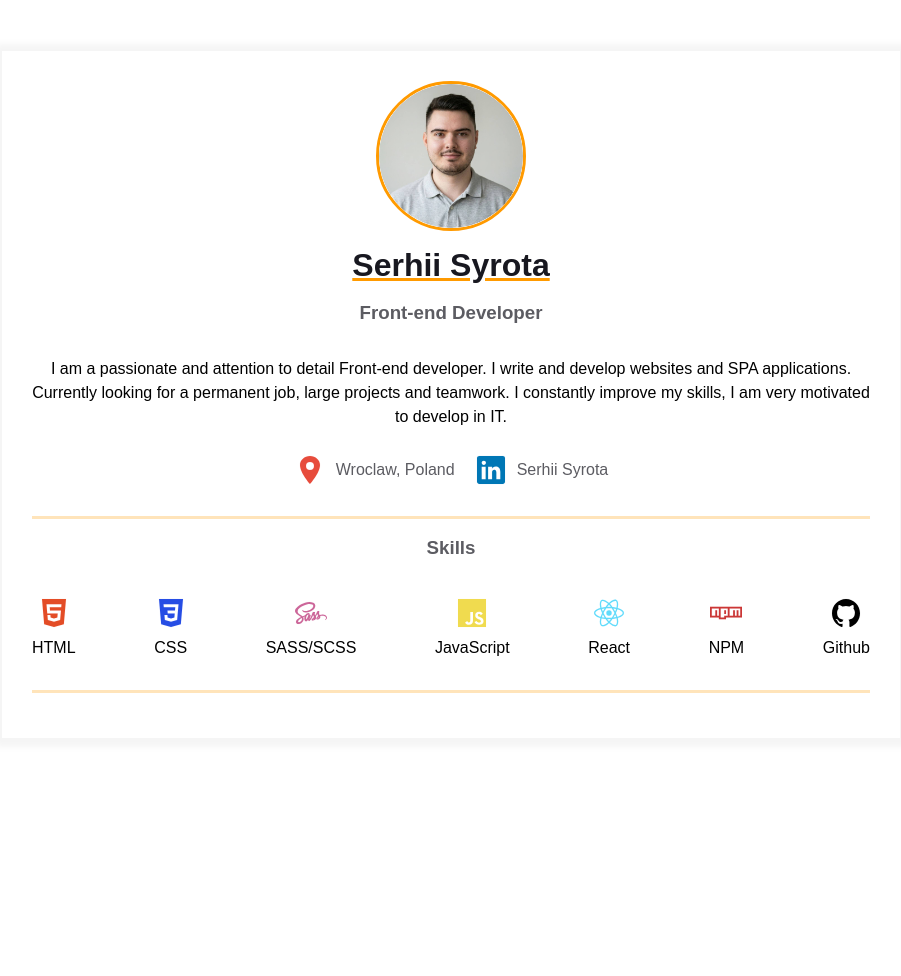
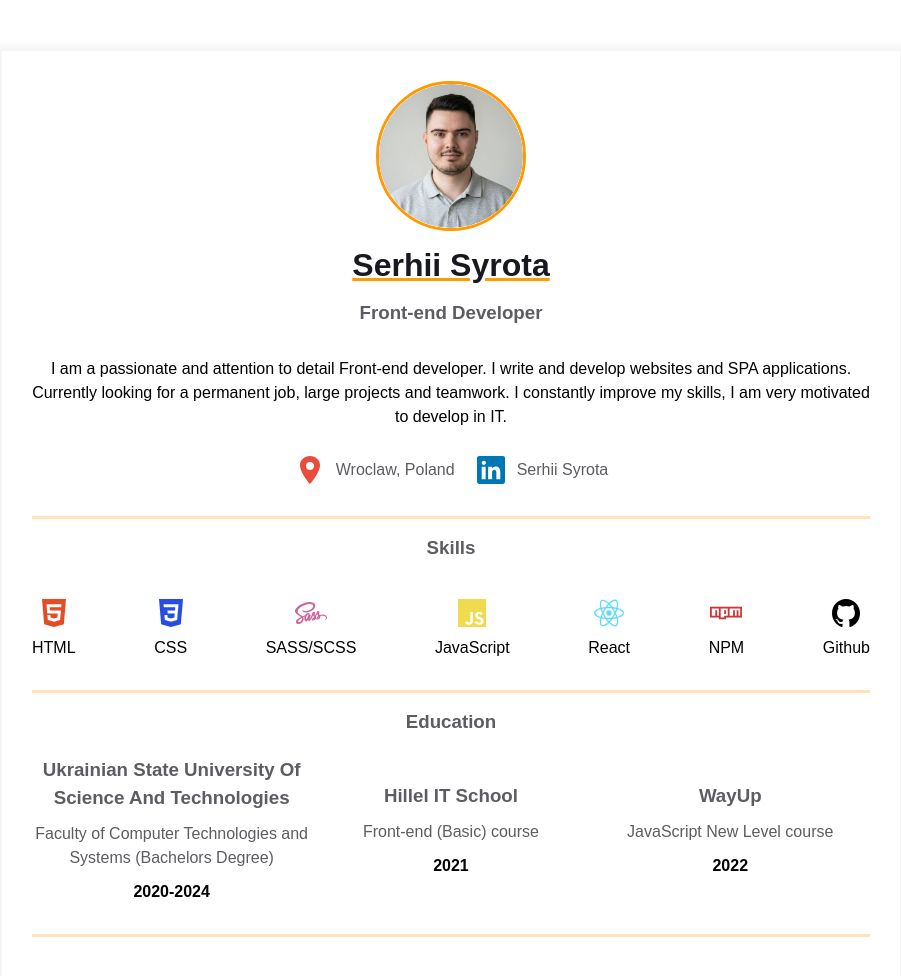
Before and after one commit to SerginhoDev/homepage, a plain HTML site: page index.html in a window 1280 px wide. Shown: the whole page, without its empty margins (189-1090 px from the left). Before the commit the page ends 800 px from the top, so only its background shows below. Drawn offline with nearby package versions, Linux system fonts and the light colour scheme.

Commit message:
Add education block to the resume

```diff
--- a/index.html
+++ b/index.html
@@ -135,6 +135,32 @@
 						</div>
 					</div>
 				</div>
+
+				<div class="container">
+					<div class="resume__block">
+						<h3 class="education__header">Education</h3>
+
+						<ul class="education__list">
+							<li class="education__list-item">
+								<h3 class="education-item__title">Ukrainian State University Of Science And Technologies</h3>
+								<p class="education-item__subtitle">
+									Faculty of Computer Technologies and Systems (Bachelors Degree)
+								</p>
+								<p class="education-item__date">2020-2024</p>
+							</li>
+							<li class="education__list-item">
+								<h3 class="education-item__title">Hillel IT School</h3>
+								<p class="education-item__subtitle">Front-end (Basic) course</p>
+								<p class="education-item__date">2021</p>
+							</li>
+							<li class="education__list-item">
+								<h3 class="education-item__title">WayUp</h3>
+								<p class="education-item__subtitle">JavaScript New Level course</p>
+								<p class="education-item__date">2022</p>
+							</li>
+						</ul>
+					</div>
+				</div>
 			</div>
 		</main>
 
```
